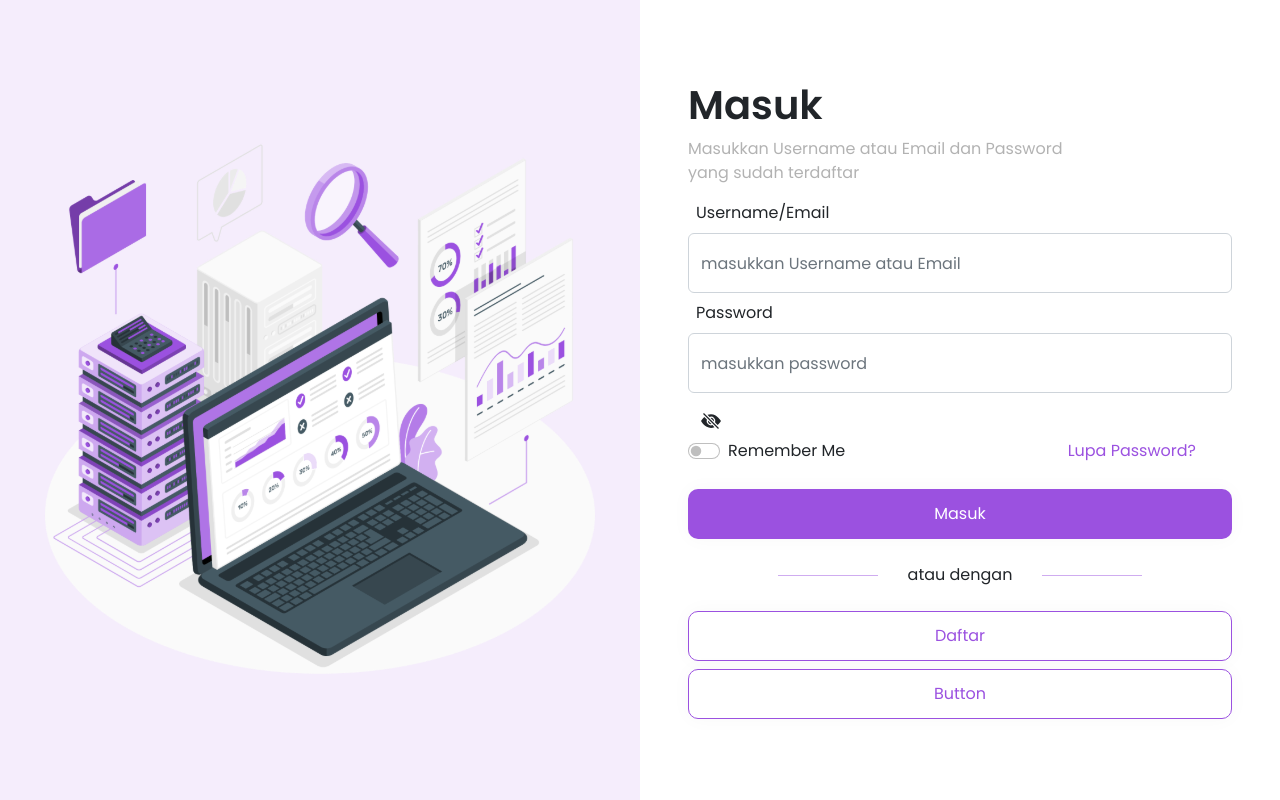
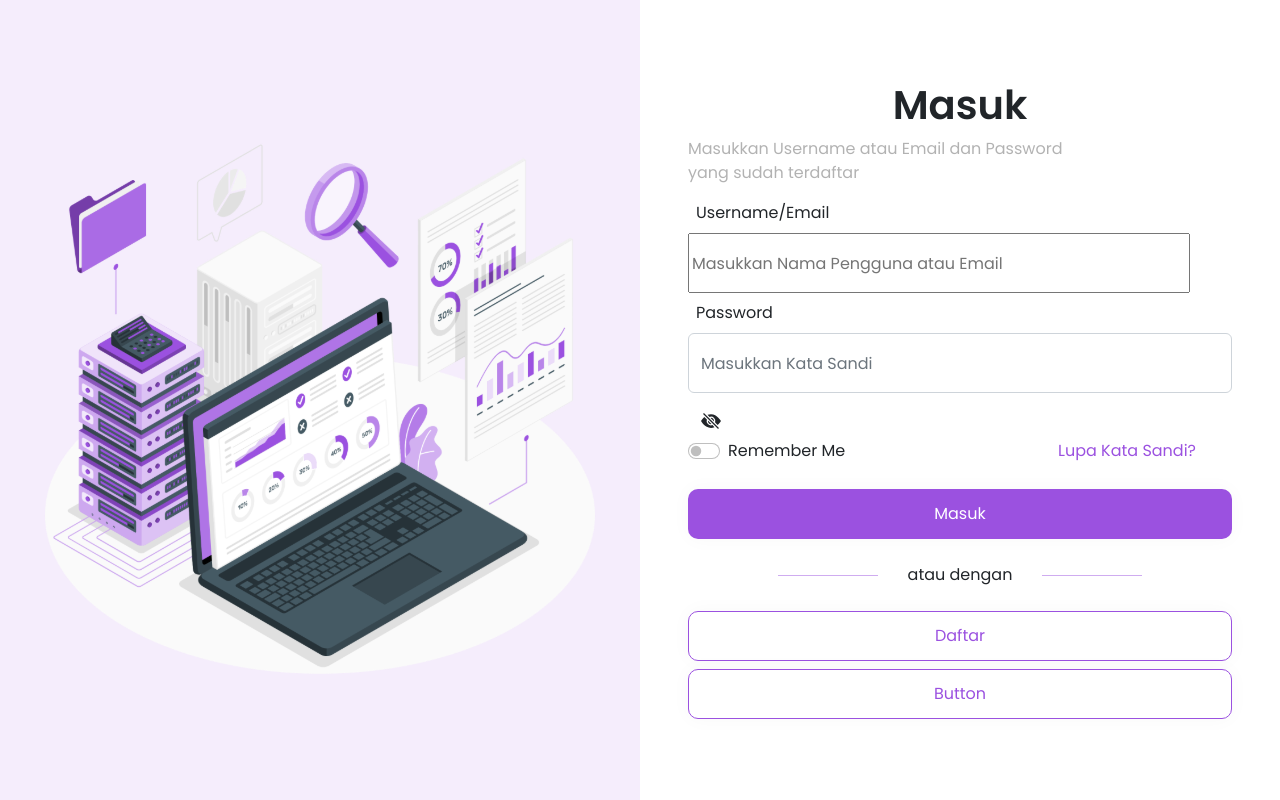
Before and after one commit to mykoakbar/POS-Madjou, a Vue app: page /#/ in a window 1280 px wide. Built offline with nearby package versions, Linux system fonts and the light colour scheme; what vue-toast-notification would draw is missing.

Commit message:
tambah style

```diff
--- a/src/views/Login/resetPasswordView.vue
+++ b/src/views/Login/resetPasswordView.vue
@@ -6,8 +6,8 @@
         <b-form-input :state="error.stateEmail" v-model="email" class="form-control" type="email" placeholder="Masukkan Email anda"></b-form-input>
         <div class="error-validation" v-if="error.email">{{ error.email }}</div>
         <div class="col-lg-5 mt-2">
-          <router-link to="/"><a class="btn btn-danger">kembali</a></router-link>
           <button type="submit" class="btn btn-primary">Kirim</button>
+          <router-link to="/"><a class="btn btn-danger">Kembali</a></router-link>
         </div>
       </form>
     </div>
--- a/src/views/LoginView.vue
+++ b/src/views/LoginView.vue
@@ -11,19 +11,19 @@
       <div class="col g-0">
         <div class="rightside d-inline-flex align-items-center">
           <div class="container px-5">
-            <h1><strong>Masuk</strong></h1>
+            <h1><strong><center>Masuk</center></strong></h1>
             <p style="weight: 400; color: rgba(0, 0, 0, 0.3);">Masukkan Username atau Email dan Password <br> yang sudah terdaftar</p>
             <form>
                   <b-col sm="3">
                       <label class="ms-2">Username/Email</label>
                   </b-col>
-                  <b-form-input class="form-input my-2" v-model="email" type="text" :state="error.stateEmail" placeholder="masukkan Username atau Email"></b-form-input>
+                  <input class="form-input1 my-2" v-model="email" type="text" :state="error.stateEmail" placeholder="Masukkan Nama Pengguna atau Email">
                   <div class="text-danger" v-if="error.email">{{ error.email }}</div>
 
                   <b-col sm="3">
                       <label class="ms-2">Password</label>
                   </b-col>
-                  <b-form-input class="form-input my-2" v-model="password" :type="inputType" :state="error.statePass" placeholder="masukkan password"></b-form-input>
+                  <b-form-input class="form-input2 my-2" v-model="password" :type="inputType" :state="error.statePass" placeholder="Masukkan Kata Sandi"></b-form-input>
                   <div class="text-danger" v-if="error.password">{{ error.password }}</div>
                   <a class="btn" v-on:click="tampilSandi">
                       <span v-if="inputType == 'password'"><b-icon icon="eye-slash-fill"></b-icon></span>
@@ -36,7 +36,7 @@
                           <label class="form-check-label" for="flexSwitchCheck">Remember Me</label>
                       </div>
                       <div class="col text-end lupa-password">
-                        <router-link to="/Login/resetPasswordView"><a>Lupa Password?</a></router-link>
+                        <router-link to="/Login/resetPasswordView"><a>Lupa Kata Sandi?</a></router-link>
                       </div>
                   </div>
                   <div class="d-grid mt-4">
@@ -155,7 +155,12 @@ export default {
     width: 100%;
     height: 50px;
 }
-.form-input{
+.form-input1{
+    width: 502px;
+    height: 60px;
+    left: 792px;
+}
+.form-input2{
     width: 502px;
     height: 60px;
     left: 792px;
```
Also changed, not shown: package.json (+7 -7 lines), 1 other file (tests, documents, lock files or other folders).
